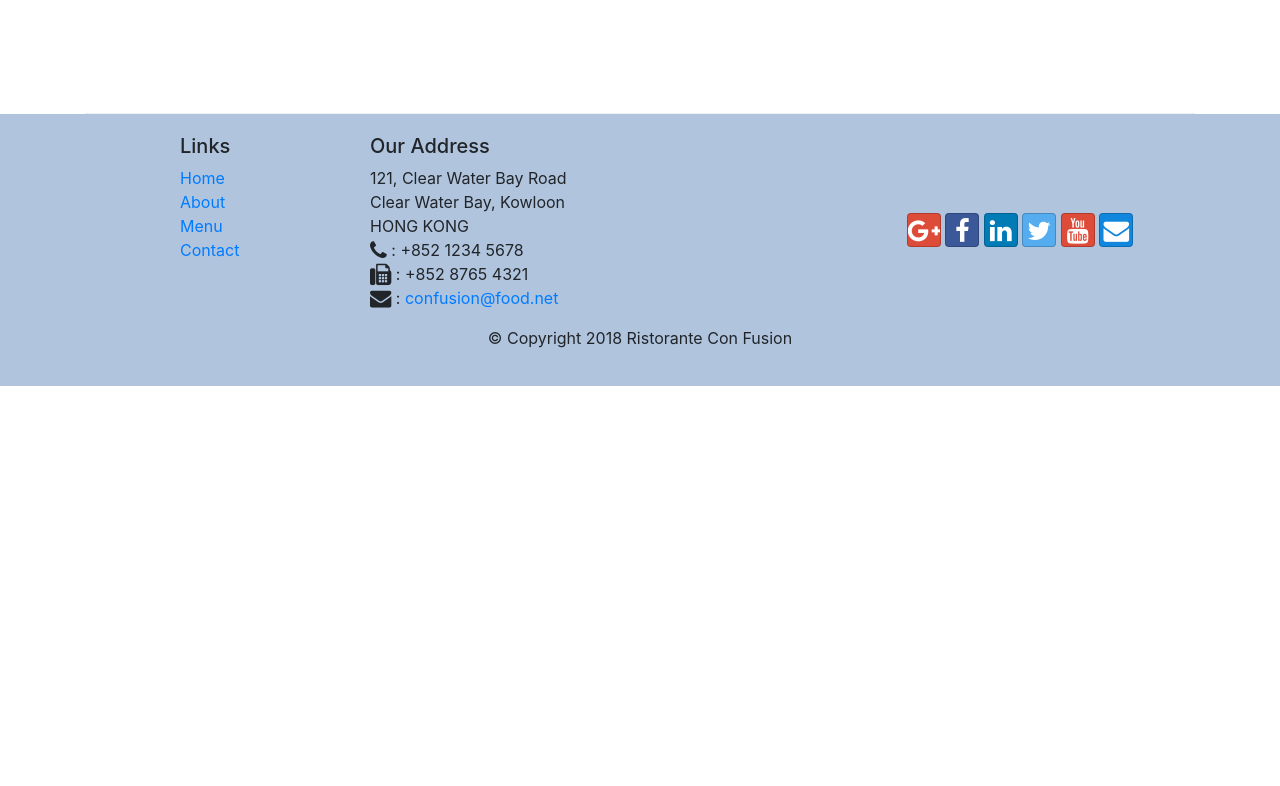
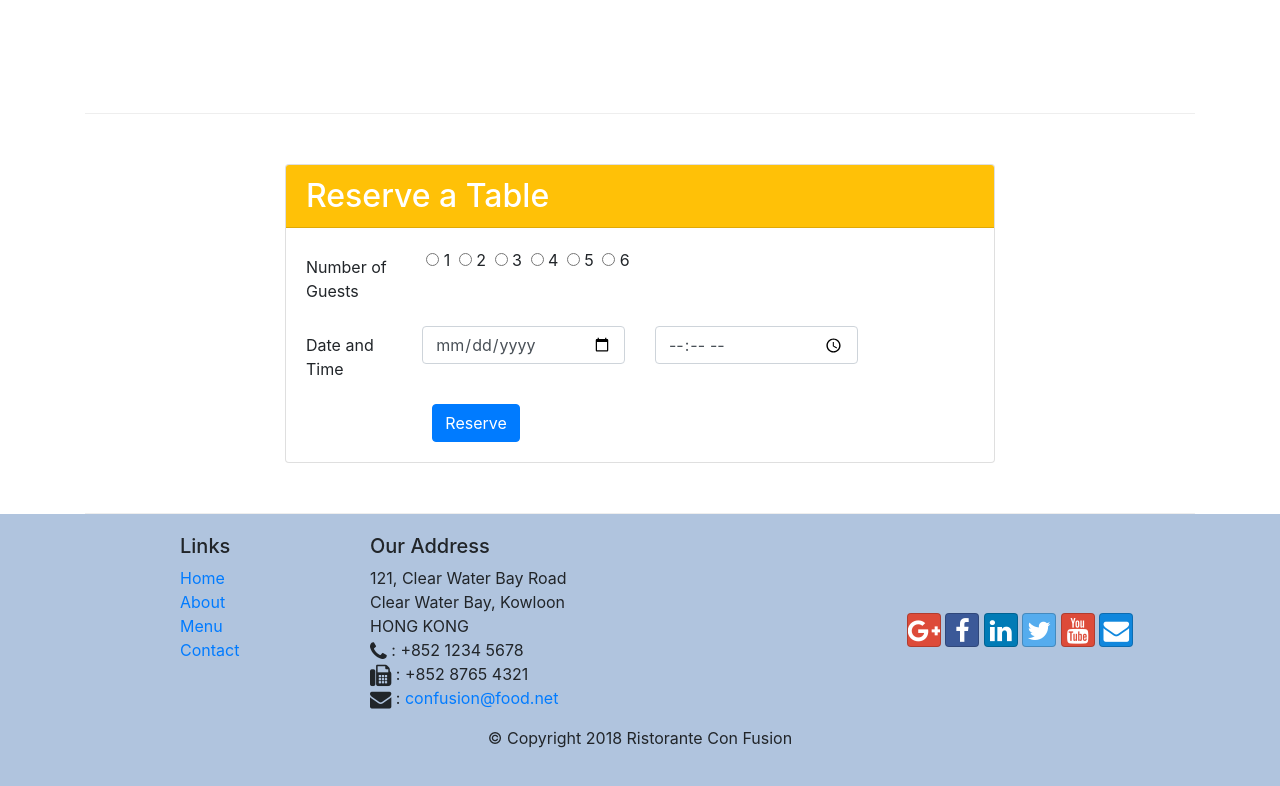
Before and after one commit to ayushjain0996/conFusion, a website: page index.html in a window 1280 px wide. Shown: the part 1420-2206 px from the top of the page. Before the commit the page ends 1806 px from the top, so only its background shows below. Drawn offline with nearby package versions, Linux system fonts and the light colour scheme.

Commit message:
Assignment-2

```diff
--- a/index.html
+++ b/index.html
@@ -42,8 +42,17 @@
                     <h1>Ristorante con Fusion</h1>
                     <p>We take inspiration from the World's best cuisines, and create a unique fusion experience. Our lipsmacking creations will tickle your culinary senses!</p>
                 </div>
-                <div class="col-12 col-sm align-self-center">
+                <div class="col-12 col-sm-3 align-self-center">
                     <img src="img/conFusionLogo.png" class="img-fluid">
+                </div>
+                <br>
+                <br>
+                <div class="col-12 col-sm-3 align-self-center">
+                    <a href="./index.html#reserveTable">
+                        <button class="btn btn-sm btn-warning btn-block">
+                            <strong>Reserve Table</strong>
+                        </button>
+                    </a>
                 </div>
             </div>
         </div>
@@ -74,7 +83,7 @@
             <div class="col col-sm col-md">
                 <div class="media">
                     <div class="media-body">
-                        <h2>Weekend Grand Buffet</h2>
+                        <h2>Weekend Grand Buffet <span class="badge badge-danger">NEW</span></h2>
                         <p>Featuring mouthwatering combinations with a choice of five different salads, six enticing appetizers, six main entrees and five choicest desserts. Free flowing bubbly and soft drinks. All for just $19.99 per person </p>
                     </div>
                     <img class="d-flex ml-3 img-thumbnail align-self-center"
@@ -96,6 +105,53 @@
                         <h3>Alberto Somayya</h3>
                         <h4>Executive Chef</h4>
                         <p>Award winning three-star Michelin chef with wide International experience having worked closely with whos-who in the culinary world, he specializes in creating mouthwatering Indo-Italian fusion experiences. </p>
+                    </div>
+                </div>
+            </div>
+        </div>
+
+        <div id="reserveTable" class="row row-content align-items-center">
+            <div class="col-12 col-sm-8 offset-sm-2">
+                <div class="card">
+                    <h2 class="card-header bg-warning text-white">Reserve a Table</h2>
+                    <div class="card-body">
+                        <form>
+                            <div class="form-group row">
+                                <label for="numOfGuests" class="col-12 col-sm-2 col-form-label">Number of Guests</label>
+                                <div class="col-sm-6">
+                                    <input type="radio" class="ml-1" id="one" name="numOfGuests" value="1">
+                                    <label for="one"> 1 </label>
+                                    <input type="radio" class="ml-1" id="two" name="numOfGuests" value="2">
+                                    <label for="two"> 2 </label>
+                                    <input type="radio" class="ml-1" id="three" name="numOfGuests" value="3">
+                                    <label for="three"> 3 </label>
+                                    <input type="radio" class="ml-1" id="four" name="numOfGuests" value="4">
+                                    <label for="four"> 4 </label>
+                                    <input type="radio" class="ml-1" id="five" name="numOfGuests" value="5">
+                                    <label for="five"> 5 </label>
+                                    <input type="radio" class="ml-1" id="six" name="numOfGuests" value="6">
+                                    <label for="six"> 6 </label>
+                                </div>
+                            </div>
+                            <div class="form-group row">
+                                <label for="telnum" class="col-12 col-sm-2 col-form-label">Date and Time</label>
+                                <div class="col-12 col-sm-4">
+                                    <input type="date" class="form-control" id="date" name="date"
+                                    placeholder="Date">
+                                </div>
+                                <div class="col-12 col-sm-4">
+                                    <input type="time" class="form-control" id="date" name="time"
+                                    placeholder="Time">
+                                </div>
+                            </div>
+                            <div class="form-group-row">
+                                <div class="col-12 offset-sm-2 col-sm-6">
+                                    <button type="submit" class="btn btn-primary">
+                                        Reserve
+                                    </button>
+                                </div>
+                            </div>
+                        </form>
                     </div>
                 </div>
             </div>
@@ -144,6 +200,7 @@
         </div>
     </footer>
     <!-- jQuery first, then Popper.js, then Bootstrap JS. -->
+    <script src="https://code.jquery.com/jquery-2.1.3.min.js"></script>
     <script src="node_modules/jquery/dist/jquery.slim.min.js"></script>
     <script src="node_modules/popper.js/dist/umd/popper.min.js"></script>
     <script src="node_modules/bootstrap/dist/js/bootstrap.min.js"></script>
```
Also changed, not shown: aboutus.html (+11 -1 lines), contactus.html (+11 -1 lines), img/conFusionLogo.png.
